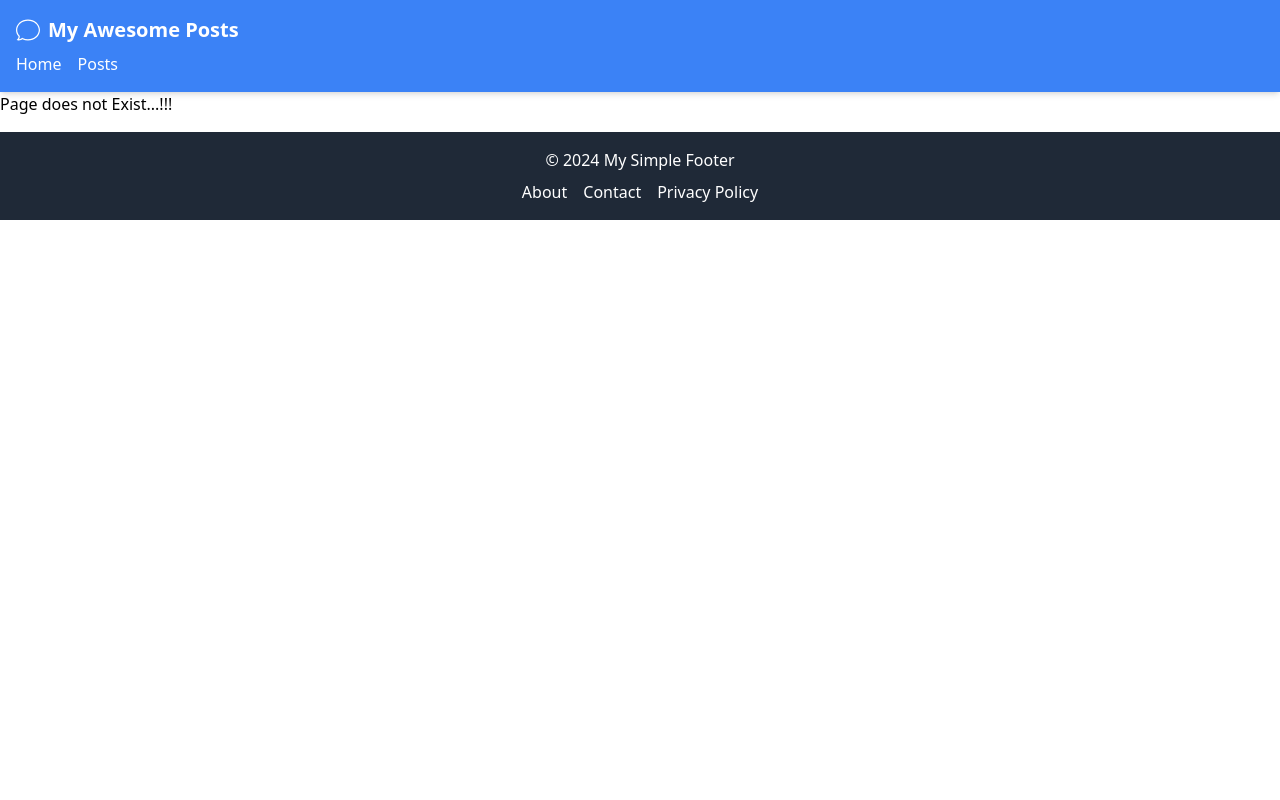
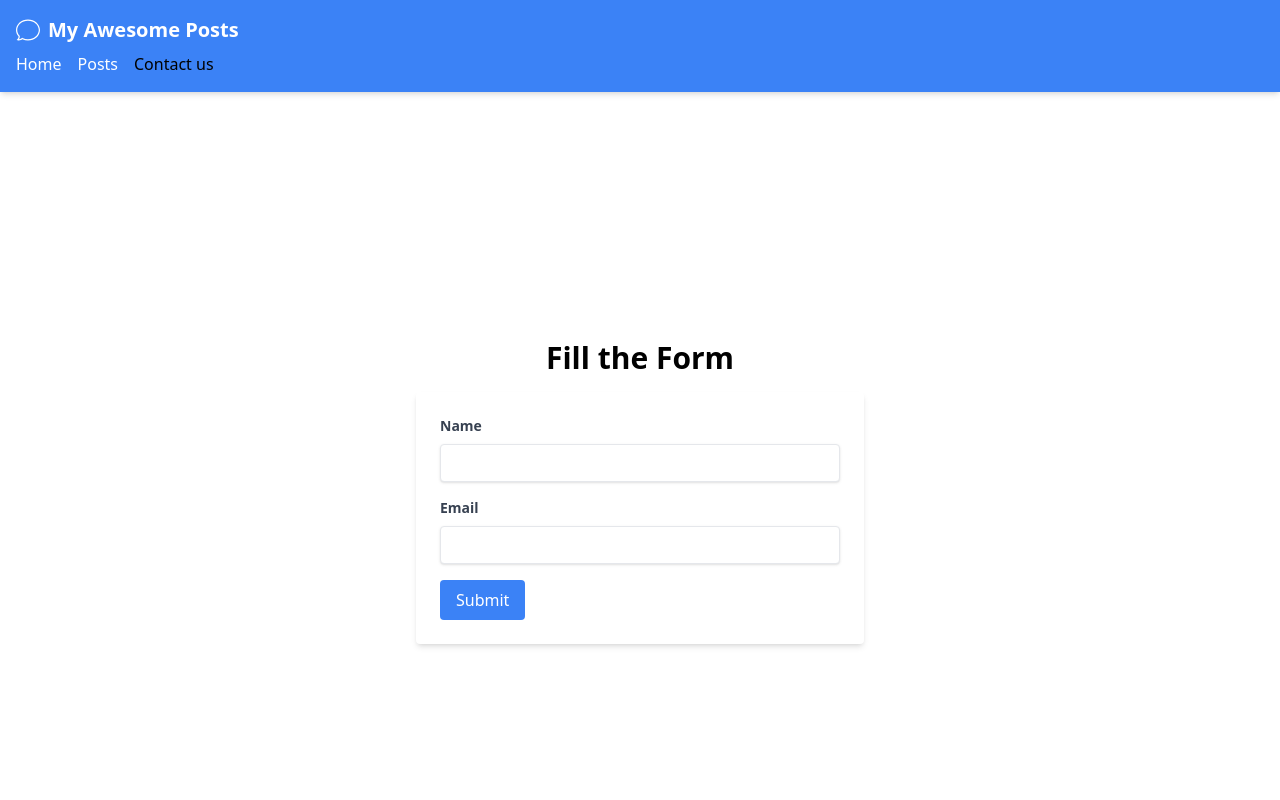
Before and after one commit to luluCodingWizard/react-router-v6, a React (Create React App) app: page /contact in a window 1280 px wide. Shown: the top 800 px of the page. Built offline with nearby package versions, Linux system fonts and the light colour scheme; the HTML template or start-up script is replaced by a standard one.

Commit message:
feat: useNavigate hook

```diff
--- a/src/App.js
+++ b/src/App.js
@@ -5,6 +5,7 @@ import PostDetails from "./components/molecules/PostDetails";
 import "./App.css";
 import Home from "./Home";
 import Posts from "./components/organisms/Posts";
+import Contact from "./components/organisms/Contact";
 
 function App() {
   return (
@@ -32,11 +33,24 @@ function App() {
           >
             Posts
           </NavLink>
+          <NavLink
+            to="/contact"
+            className={({ isActive }) =>
+              `shared-class ${isActive ? " text-black" : "text-white"}`
+            }
+          >
+            Contact us
+          </NavLink>
         </div>
       </header>
       {/* my app pages goes here */}
       <Routes>
         <Route path="/" element={<Home />} />
+        <Route path="contact" element={<Contact />} />
+        <Route
+          path="confirmation"
+          element={<h1>You submitted your request successfully</h1>}
+        />
         <Route path="*" element={<h1>Page does not Exist...!!!</h1>} />
         <Route path="/posts" element={<Posts />}>
           <Route index element={<b>Select a Post to see its content</b>} />
--- /dev/null
+++ b/src/components/organisms/Contact/index.jsx
@@ -0,0 +1,63 @@
+import { useNavigate } from "react-router-dom";
+import { useState } from "react";
+
+function Contact() {
+  const navigate = useNavigate();
+  const [name, setName] = useState("");
+  const [email, setEmail] = useState("");
+
+  const handleSubmit = (e) => {
+    e.preventDefault();
+    // Perform form validation or API calls here
+    navigate("/confirmation");
+  };
+
+  return (
+    <div className="flex flex-col items-center justify-center h-screen">
+      <h1 className="text-3xl font-bold mb-4">Fill the Form</h1>
+      <form
+        onSubmit={handleSubmit}
+        className="bg-white p-6 rounded shadow-md w-full max-w-md"
+      >
+        <div className="mb-4">
+          <label
+            className="block text-gray-700 text-sm font-bold mb-2"
+            htmlFor="name"
+          >
+            Name
+          </label>
+          <input
+            id="name"
+            type="text"
+            value={name}
+            onChange={(e) => setName(e.target.value)}
+            className="shadow appearance-none border rounded w-full py-2 px-3 text-gray-700 leading-tight focus:outline-none focus:shadow-outline"
+          />
+        </div>
+        <div className="mb-4">
+          <label
+            className="block text-gray-700 text-sm font-bold mb-2"
+            htmlFor="email"
+          >
+            Email
+          </label>
+          <input
+            id="email"
+            type="email"
+            value={email}
+            onChange={(e) => setEmail(e.target.value)}
+            className="shadow appearance-none border rounded w-full py-2 px-3 text-gray-700 leading-tight focus:outline-none focus:shadow-outline"
+          />
+        </div>
+        <button
+          type="submit"
+          className="bg-blue-500 text-white px-4 py-2 rounded"
+        >
+          Submit
+        </button>
+      </form>
+    </div>
+  );
+}
+
+export default Contact;
```
